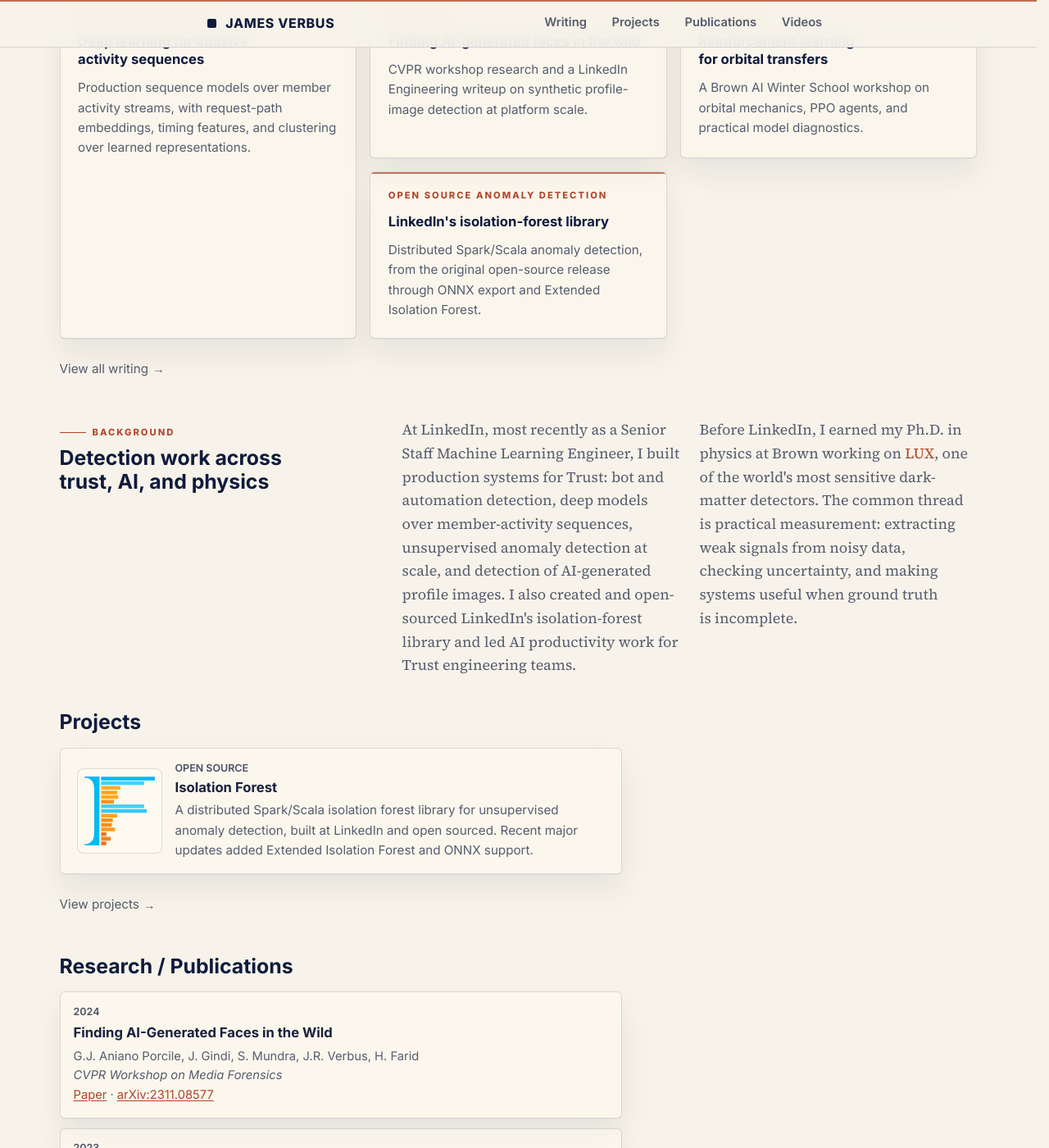
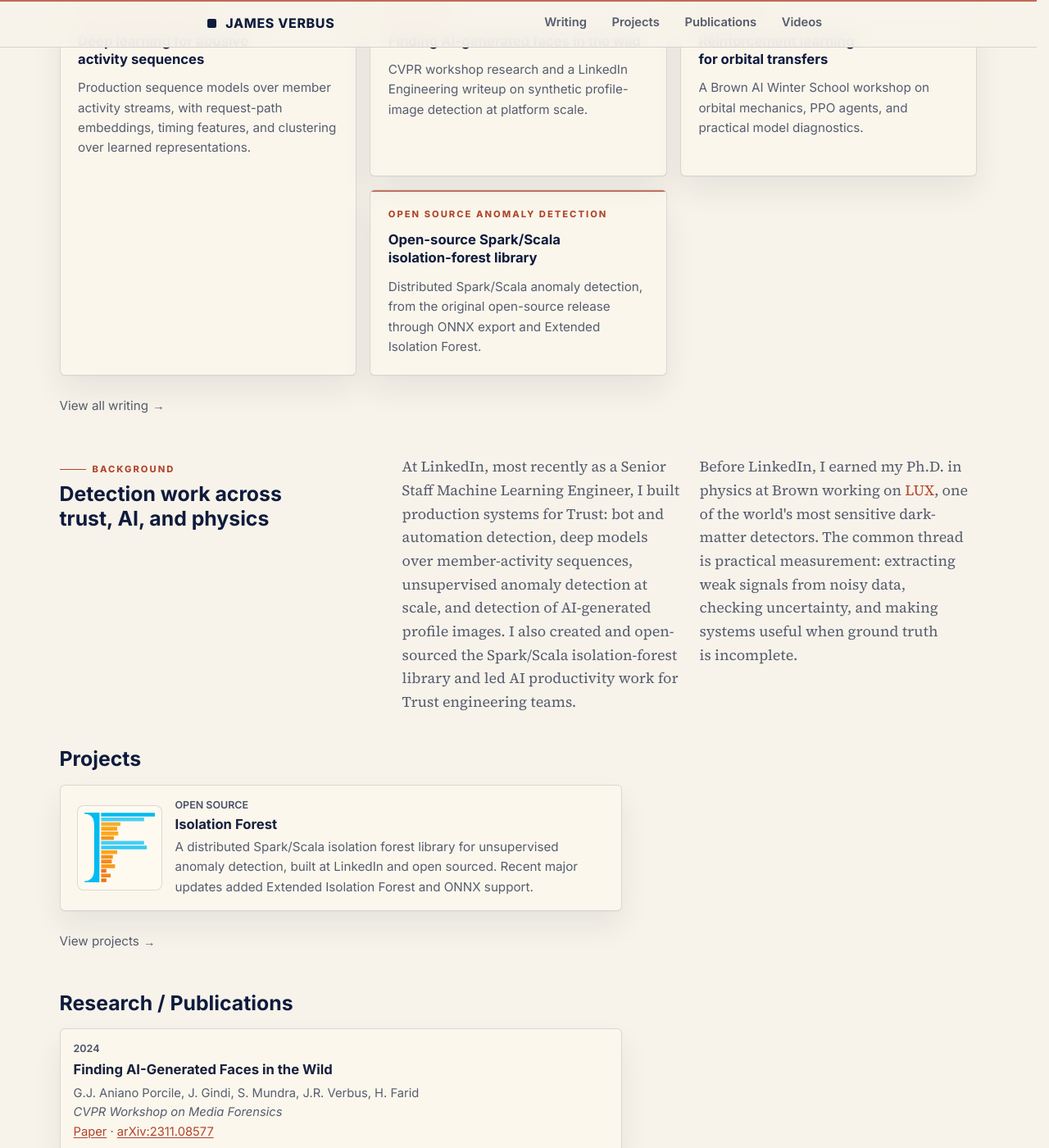
Before and after one commit to jverbus/jverbus.github.io, a Jekyll site: the page built from index.md, in a window 1280 px wide and 1400 px high, scrolled down 1194 px. Shown: the whole window at 82% size. Built offline with Jekyll 4.4.1, drawn with Linux system fonts in a browser that asks for light colours.

```diff
--- a/index.md
+++ b/index.md
@@ -88,7 +88,7 @@
     </article>
     <article class="home-start-card" role="listitem">
       <p class="home-start-label">Open source anomaly detection</p>
-      <h3><a href="{{ '/open-source/isolation-forest/' | relative_url }}">LinkedIn's isolation-forest library</a></h3>
+      <h3><a href="{{ '/open-source/isolation-forest/' | relative_url }}">Open-source Spark/Scala isolation-forest library</a></h3>
       <p>Distributed Spark/Scala anomaly detection, from the original open-source release through ONNX export and Extended Isolation Forest.</p>
     </article>
   </div>
@@ -101,7 +101,7 @@
     <h2 id="throughline-heading">Detection work across trust, AI, and physics</h2>
   </div>
   <div class="home-throughline-copy">
-    <p>At LinkedIn, most recently as a Senior Staff Machine Learning Engineer, I built production systems for Trust: bot and automation detection, deep models over member-activity sequences, unsupervised anomaly detection at scale, and detection of AI-generated profile images. I also created and open-sourced LinkedIn's isolation-forest library and led AI productivity work for Trust engineering teams.</p>
+    <p>At LinkedIn, most recently as a Senior Staff Machine Learning Engineer, I built production systems for Trust: bot and automation detection, deep models over member-activity sequences, unsupervised anomaly detection at scale, and detection of AI-generated profile images. I also created and open-sourced the Spark/Scala isolation-forest library and led AI productivity work for Trust engineering teams.</p>
     <p>Before LinkedIn, I earned my Ph.D. in physics at Brown working on <a href="{{ '/2016/08/18/calibrating-the-lux-dark-matter-experiment/' | relative_url }}">LUX</a>, one of the world's most sensitive dark-matter detectors. The common thread is practical measurement: extracting weak signals from noisy data, checking uncertainty, and making systems useful when ground truth is incomplete.</p>
   </div>
 </section>
```
Also changed, not shown: _data/videos.yml (+4 -4 lines), _posts/2021-09-02-using-deep-learning-to-detect-abusive-sequences-of-member-activity.md (+1 -2 lines).
